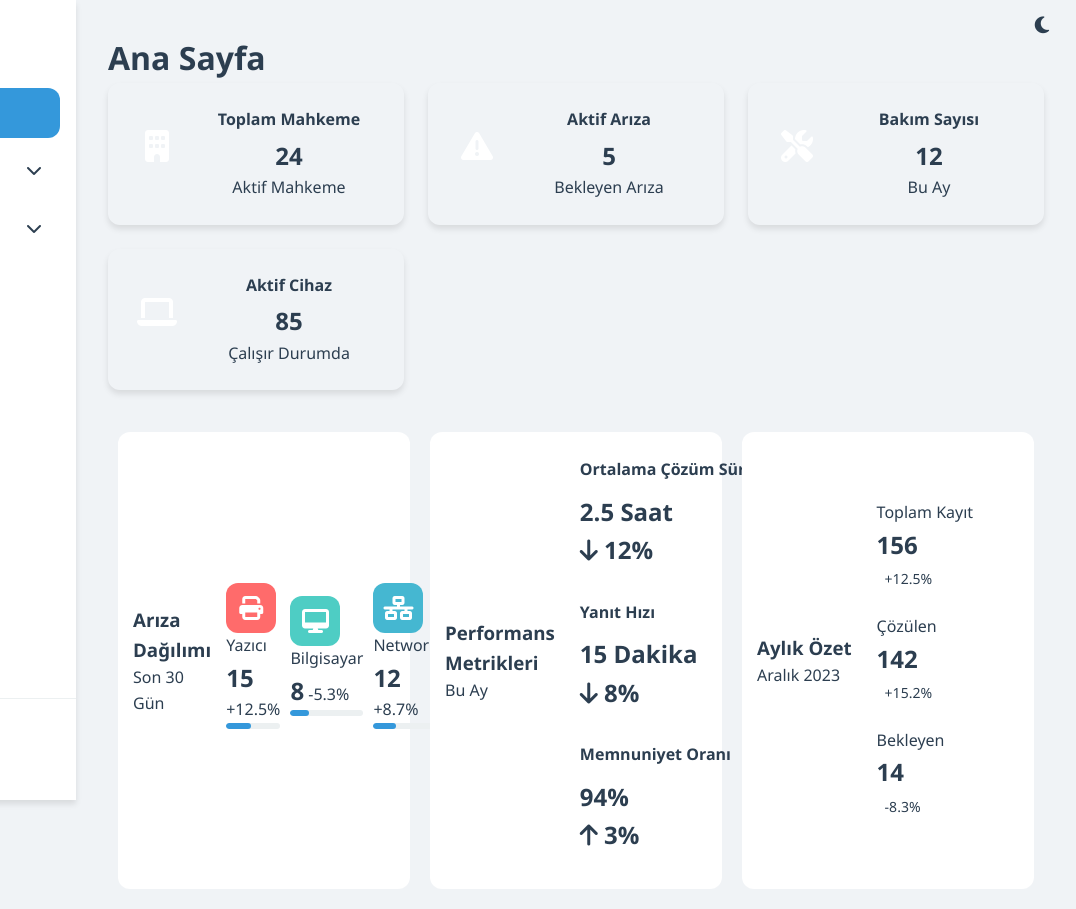
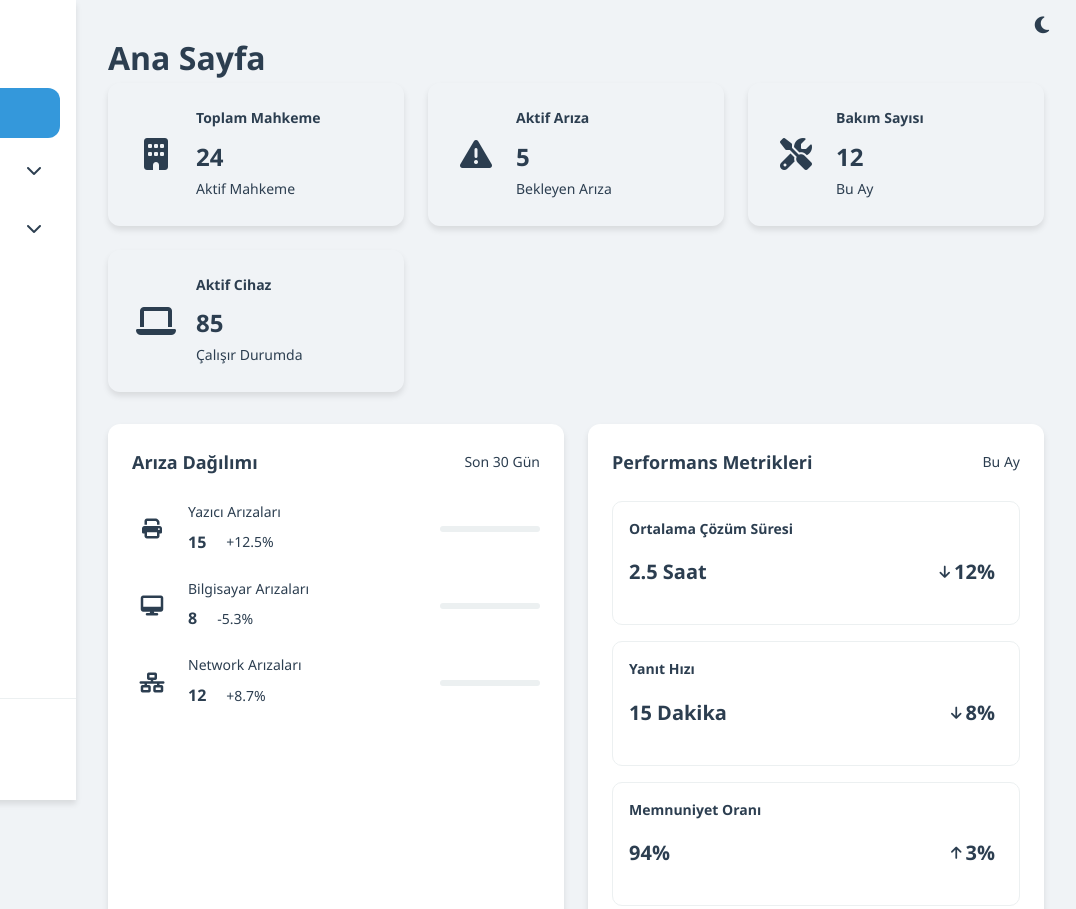
Before and after one commit to kenankarabey/BIAT-V3, a website: page biat3/public/index.html in a window 1280 px wide. Shown: the top 909 px of the page, 204-1280 px from the left. Drawn offline with nearby package versions, Linux system fonts and the light colour scheme.

Commit message:
index html UI/UX güncellemesi
index.html sayfasındaki görünüm iyileştirildi

```diff
--- a/biat3/public/css/style.css
+++ b/biat3/public/css/style.css
@@ -368,9 +368,9 @@ body {
 
 .stats-grid {
     display: grid;
-    grid-template-columns: repeat(auto-fit, minmax(250px, 1fr));
-    gap: 20px;
-    margin-bottom: 30px;
+    grid-template-columns: repeat(auto-fit, minmax(240px, 1fr));
+    gap: 1.5rem;
+    margin-bottom: 2rem;
 }
 
 .stats-card {
@@ -1111,39 +1111,73 @@ body {
 /* Stats Grid */
 .stats-grid {
     display: grid;
-    grid-template-columns: repeat(auto-fit, minmax(200px, 1fr));
-    gap: 1rem;
+    grid-template-columns: repeat(auto-fit, minmax(240px, 1fr));
+    gap: 1.5rem;
     margin-bottom: 2rem;
 }
 
 .stat-card {
-    background: var(--bg-secondary);
+    background: var(--card-bg);
+    border-radius: 12px;
     padding: 1.5rem;
-    border-radius: 12px;
-    text-align: center;
-    transition: transform 0.2s ease;
+    display: flex;
+    align-items: center;
+    gap: 1.5rem;
+    box-shadow: var(--card-shadow);
+    transition: transform 0.3s ease;
 }
 
 .stat-card:hover {
     transform: translateY(-5px);
 }
 
-.stat-card i {
-    font-size: 2rem;
-    color: var(--primary-color);
-    margin-bottom: 1rem;
-}
-
-.stat-card h3 {
+.stat-card .stat-icon {
+    width: 48px;
+    height: 48px;
+    border-radius: 12px;
+    background: var(--primary-light);
+    color: var(--primary);
+    display: flex;
+    align-items: center;
+    justify-content: center;
+    font-size: 1.5rem;
+}
+
+.stat-card .stat-icon.warning {
+    background: var(--warning-light);
+    color: var(--warning);
+}
+
+.stat-card .stat-icon.info {
+    background: var(--info-light);
+    color: var(--info);
+}
+
+.stat-card .stat-icon.success {
+    background: var(--success-light);
+    color: var(--success);
+}
+
+.stat-card .stat-info {
+    flex: 1;
+}
+
+.stat-card .stat-info h3 {
     font-size: 0.875rem;
     color: var(--text-secondary);
     margin-bottom: 0.5rem;
 }
 
-.stat-card p {
+.stat-card .stat-info .stat-number {
     font-size: 1.5rem;
     font-weight: 600;
     color: var(--text-primary);
+    margin: 0;
+}
+
+.stat-card .stat-info .stat-text {
+    font-size: 0.875rem;
+    color: var(--text-secondary);
 }
 
 /* Devices Table */
@@ -1825,77 +1859,116 @@ body {
 /* İstatistik Detay Grid */
 .stats-detail-grid {
     display: grid;
-    grid-template-columns: repeat(auto-fit, minmax(250px, 1fr));
-    gap: 20px;
-    padding: 10px;
+    grid-template-columns: repeat(auto-fit, minmax(320px, 1fr));
+    gap: 1.5rem;
+    margin-top: 2rem;
 }
 
 .stat-detail-item {
     background: var(--card-bg);
     border-radius: 12px;
-    padding: 15px;
-    display: flex;
-    align-items: center;
-    gap: 15px;
-    transition: transform 0.3s ease;
-}
-
-.stat-detail-item:hover {
-    transform: translateY(-5px);
-}
-
-.stat-icon {
-    width: 50px;
-    height: 50px;
-    border-radius: 12px;
+    padding: 1.5rem;
+    box-shadow: var(--card-shadow);
+}
+
+.stat-detail-header {
+    display: flex;
+    justify-content: space-between;
+    align-items: center;
+    margin-bottom: 1.5rem;
+}
+
+.stat-detail-header h3 {
+    font-size: 1.125rem;
+    color: var(--text-primary);
+    margin: 0;
+}
+
+.date-range {
+    font-size: 0.875rem;
+    color: var(--text-secondary);
+}
+
+/* Arıza Dağılımı */
+.stat-numbers {
+    display: flex;
+    flex-direction: column;
+    gap: 1.25rem;
+}
+
+.stat-row {
+    display: grid;
+    grid-template-columns: auto 1fr auto;
+    align-items: center;
+    gap: 1rem;
+}
+
+.stat-row .stat-icon {
+    width: 40px;
+    height: 40px;
+    border-radius: 10px;
     display: flex;
     align-items: center;
     justify-content: center;
-    font-size: 24px;
-}
-
-.stat-icon.printer { background: #FF6B6B; }
-.stat-icon.computer { background: #4ECDC4; }
-.stat-icon.network { background: #45B7D1; }
-.stat-icon i { color: white; }
-
-.stat-detail h4 {
-    margin: 0 0 10px 0;
+    font-size: 1.25rem;
+}
+
+.stat-row .stat-icon.printer {
+    background: var(--primary-light);
+    color: var(--primary);
+}
+
+.stat-row .stat-icon.computer {
+    background: var(--info-light);
+    color: var(--info);
+}
+
+.stat-row .stat-icon.network {
+    background: var(--warning-light);
+    color: var(--warning);
+}
+
+.stat-row .stat-info {
+    display: flex;
+    flex-direction: column;
+    gap: 0.25rem;
+}
+
+.stat-row .stat-label {
+    font-size: 0.875rem;
+    color: var(--text-secondary);
+}
+
+.stat-value-group {
+    display: flex;
+    align-items: center;
+    gap: 0.75rem;
+}
+
+.stat-value {
+    font-size: 1rem;
+    font-weight: 600;
     color: var(--text-primary);
-    font-size: 14px;
-}
-
-.stat-numbers {
-    display: flex;
-    align-items: center;
-    gap: 10px;
-    margin-bottom: 10px;
-}
-
-.stat-value {
-    font-size: 24px;
-    font-weight: bold;
-    color: var(--text-primary);
-}
-
-.stat-percent {
-    font-size: 12px;
-    padding: 3px 8px;
-    border-radius: 12px;
-}
-
-.stat-percent.increase {
-    background: #E8F5E9;
-    color: #4CAF50;
-}
-
-.stat-percent.decrease {
-    background: #FFEBEE;
-    color: #F44336;
+}
+
+.stat-change {
+    font-size: 0.875rem;
+    padding: 0.25rem 0.5rem;
+    border-radius: 6px;
+}
+
+.stat-change.increase {
+    background: var(--success-light);
+    color: var(--success);
+}
+
+.stat-change.decrease {
+    background: var(--danger-light);
+    color: var(--danger);
 }
 
 .progress-bar {
-    width: 100%;
+    width: 100px;
     height: 6px;
     background: var(--border-color);
     border-radius: 3px;
@@ -1904,163 +1977,119 @@ body {
 
 .progress-bar .progress {
     height: 100%;
-    background: var(--primary-color);
+    background: var(--primary);
     border-radius: 3px;
-    transition: width 0.3s ease;
-}
-
-/* Metrik Kartları */
+}
+
+/* Performans Metrikleri */
 .metrics-grid {
     display: grid;
     grid-template-columns: repeat(auto-fit, minmax(200px, 1fr));
-    gap: 20px;
-    padding: 10px;
-}
-
-.metric-item {
-    background: var(--card-bg);
-    border-radius: 12px;
-    padding: 15px;
-}
-
-.metric-header {
-    display: flex;
+    gap: 1rem;
+}
+
+.metric-card {
+    padding: 1rem;
+    background: var(--background);
+    border-radius: 10px;
+    border: 1px solid var(--border-color);
+}
+
+.metric-card h4 {
+    font-size: 0.875rem;
+    color: var(--text-secondary);
+    margin: 0 0 0.75rem 0;
+}
+
+.metric-value {
+    display: flex;
+    align-items: center;
     justify-content: space-between;
-    align-items: center;
-    margin-bottom: 10px;
-}
-
-.metric-header h4 {
-    margin: 0;
-    font-size: 14px;
-    color: var(--text-secondary);
-}
-
-.metric-trend {
-    font-size: 12px;
-    padding: 3px 8px;
-    border-radius: 12px;
-    display: flex;
-    align-items: center;
-    gap: 5px;
-}
-
-.metric-trend.positive {
-    background: #E8F5E9;
-    color: #4CAF50;
-}
-
-.metric-trend.negative {
-    background: #FFEBEE;
-    color: #F44336;
-}
-
-.metric-value {
-    font-size: 24px;
-    font-weight: bold;
+    margin-bottom: 1rem;
+}
+
+.metric-value span {
+    font-size: 1.25rem;
+    font-weight: 600;
     color: var(--text-primary);
-    margin: 10px 0;
-}
-
-.chart-bar-mini {
-    display: flex;
-    align-items: flex-end;
-    gap: 5px;
-    height: 40px;
-}
-
-.chart-bar-mini .bar {
+}
+
+.trend-indicator {
+    display: flex;
+    align-items: center;
+    gap: 0.25rem;
+    font-size: 0.875rem;
+    padding: 0.25rem 0.5rem;
+    border-radius: 6px;
+}
+
+.trend-indicator.positive {
+    background: var(--success-light);
+    color: var(--success);
+}
+
+.trend-indicator.negative {
+    background: var(--danger-light);
+    color: var(--danger);
+}
+
+/* Aylık Özet */
+.monthly-stats {
+    display: grid;
+    grid-template-columns: repeat(auto-fit, minmax(150px, 1fr));
+    gap: 1rem;
+}
+
+.monthly-stat-item {
+    padding: 1rem;
+    background: var(--background);
+    border-radius: 10px;
+    border: 1px solid var(--border-color);
+}
+
+.stat-header {
+    display: flex;
+    flex-direction: column;
+    gap: 0.5rem;
+    margin-bottom: 1rem;
+}
+
+.stat-header .stat-label {
+    font-size: 0.875rem;
+    color: var(--text-secondary);
+}
+
+.stat-header .stat-value {
+    font-size: 1.25rem;
+    font-weight: 600;
+    color: var(--text-primary);
+}
+
+.stat-trend {
+    display: flex;
+    align-items: center;
+    justify-content: space-between;
+}
+
+.trend-line {
     flex: 1;
-    background: var(--primary-color);
-    border-radius: 3px 3px 0 0;
-    transition: height 0.3s ease;
-}
-
-/* Aylık İstatistikler */
-.monthly-stats {
-    display: flex;
-    flex-direction: column;
-    gap: 20px;
-    padding: 10px;
-}
-
-.monthly-stat-row {
-    display: flex;
-    align-items: center;
-    gap: 20px;
-    padding: 15px;
-    background: var(--card-bg);
-    border-radius: 12px;
-}
-
-.stat-label {
-    flex: 1;
-    display: flex;
-    align-items: center;
-    gap: 10px;
-    color: var(--text-primary);
-}
-
-.stat-label i {
-    font-size: 20px;
-    color: var(--primary-color);
-}
-
-.monthly-stat-row .stat-value {
-    display: flex;
-    align-items: center;
-    gap: 10px;
-}
-
-.change {
-    font-size: 14px;
-    padding: 3px 8px;
-    border-radius: 12px;
-}
-
-.change.positive {
-    background: #E8F5E9;
-    color: #4CAF50;
-}
-
-.change.negative {
-    background: #FFEBEE;
-    color: #F44336;
-}
-
-.trend-indicator {
-    width: 120px;
-}
-
-.trend-line {
-    display: flex;
-    align-items: flex-end;
-    gap: 5px;
-    height: 30px;
-}
-
-.point {
-    flex: 1;
-    background: var(--primary-color);
-    height: var(--value);
-    border-radius: 3px 3px 0 0;
-    transition: height 0.3s ease;
-}
-
-/* Responsive Düzenlemeler */
-@media (max-width: 768px) {
-    .stats-detail-grid,
-    .metrics-grid {
-        grid-template-columns: 1fr;
-    }
-
-    .monthly-stat-row {
-        flex-direction: column;
-        align-items: flex-start;
-        gap: 10px;
-    }
-
-    .trend-indicator {
-        width: 100%;
-    }
-}
+    height: 2px;
+    background: var(--border-color);
+    margin-right: 0.75rem;
+}
+
+.trend-value {
+    font-size: 0.875rem;
+    padding: 0.25rem 0.5rem;
+    border-radius: 6px;
+}
+
+.trend-value.increase {
+    background: var(--success-light);
+    color: var(--success);
+}
+
+.trend-value.decrease {
+    background: var(--danger-light);
+    color: var(--danger);
+}
--- a/biat3/public/index.html
+++ b/biat3/public/index.html
@@ -171,9 +171,11 @@
                                     <i class="fas fa-print"></i>
                                 </div>
                                 <div class="stat-info">
-                                    <span class="stat-label">Yazıcı</span>
+                                    <span class="stat-label">Yazıcı Arızaları</span>
+                                    <div class="stat-value-group">
                                         <span class="stat-value">15</span>
                                         <span class="stat-change increase">+12.5%</span>
+                                    </div>
                                 </div>
                                 <div class="progress-bar">
                                     <div class="progress" style="width: 45%"></div>
@@ -184,9 +186,11 @@
                                     <i class="fas fa-desktop"></i>
                                 </div>
                                 <div class="stat-info">
-                                    <span class="stat-label">Bilgisayar</span>
+                                    <span class="stat-label">Bilgisayar Arızaları</span>
+                                    <div class="stat-value-group">
                                         <span class="stat-value">8</span>
                                         <span class="stat-change decrease">-5.3%</span>
+                                    </div>
                                 </div>
                                 <div class="progress-bar">
                                     <div class="progress" style="width: 25%"></div>
@@ -197,9 +201,11 @@
                                     <i class="fas fa-network-wired"></i>
                                 </div>
                                 <div class="stat-info">
-                                    <span class="stat-label">Network</span>
+                                    <span class="stat-label">Network Arızaları</span>
+                                    <div class="stat-value-group">
                                         <span class="stat-value">12</span>
                                         <span class="stat-change increase">+8.7%</span>
+                                    </div>
                                 </div>
                                 <div class="progress-bar">
                                     <div class="progress" style="width: 35%"></div>
```
Lines whose indentation alone changed are shown as unchanged.
